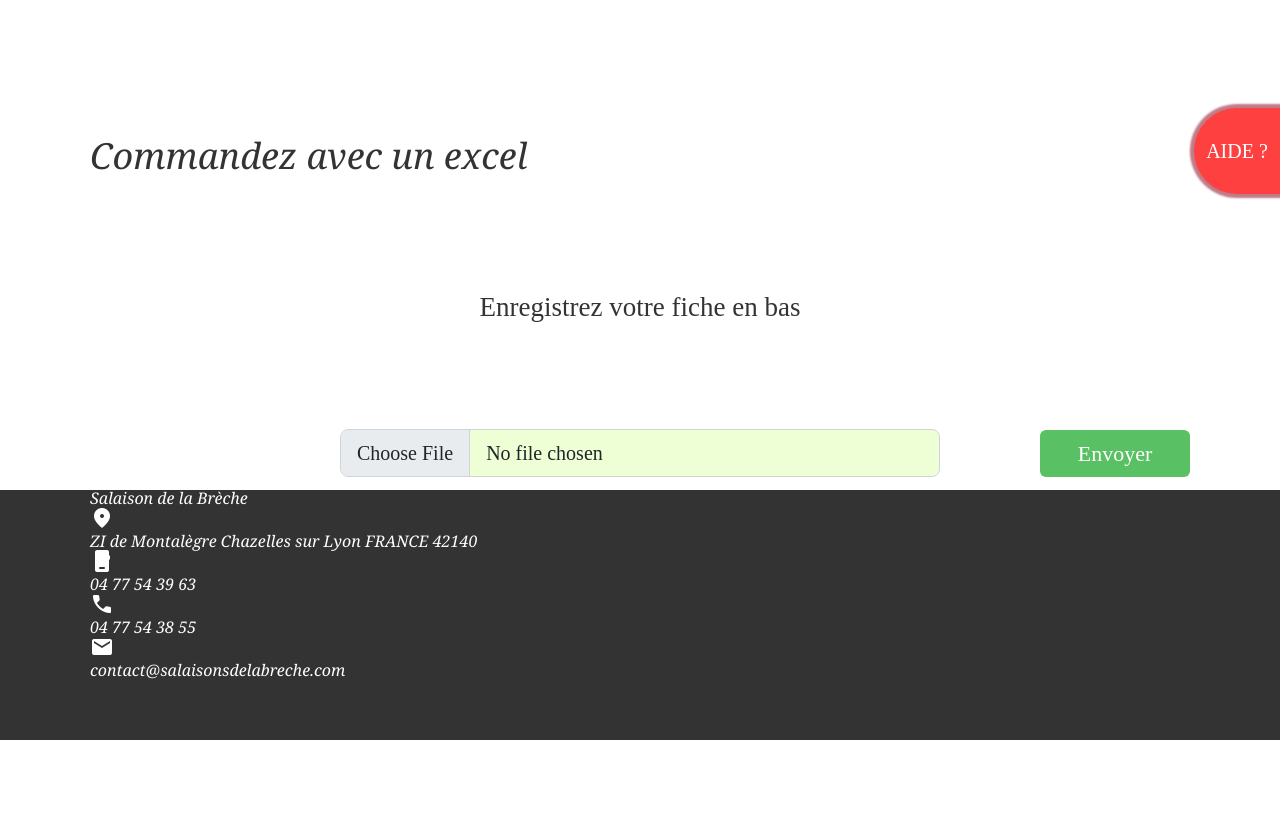
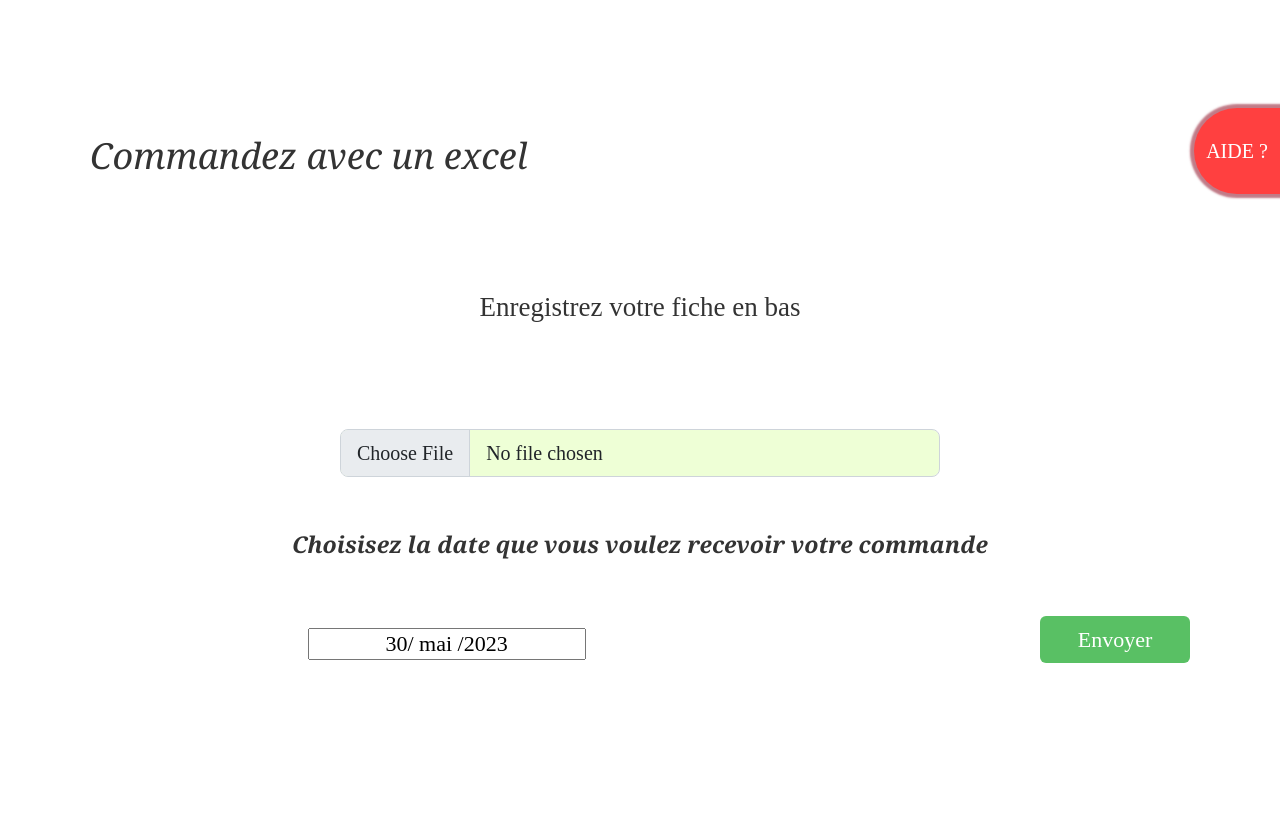
Before and after one commit to bibibush/frontend-breche, a React (Create React App) app: page /commande in a window 1280 px wide. Shown: the part 760-1582 px from the top of the page. Before the commit the page ends 1500 px from the top, so only its background shows below. Built offline with nearby package versions, Linux system fonts and the light colour scheme; no server answers; a web font is replaced by a local one.

Commit message:
react date picker 추가

```diff
--- a/package.json
+++ b/package.json
@@ -13,6 +13,7 @@
     "http-proxy-middleware": "^2.0.6",
     "react": "^18.2.0",
     "react-bootstrap": "^2.7.2",
+    "react-datepicker": "^4.13.0",
     "react-dom": "^18.2.0",
     "react-router-dom": "^6.10.0",
     "react-scripts": "5.0.1",
--- a/src/components/CommandeCSE.jsx
+++ b/src/components/CommandeCSE.jsx
@@ -1,15 +1,24 @@
 import { Form, Button } from "react-bootstrap";
 import { useCallback, useEffect, useState } from "react";
 import axios from "axios";
+import ReactDatePicker from "react-datepicker";
+import "react-datepicker/dist/react-datepicker.css";
+import { registerLocale } from "react-datepicker";
+import fr from "date-fns/locale/fr";
+
+registerLocale("fr", fr);
 
 export default function CommandeCSE() {
   const [files, setFiles] = useState([]);
   const [user, setUser] = useState({});
+  const [startDate, setStartDate] = useState(new Date());
+
   const onChangeupload = useCallback((event) => {
     setFiles(event.target.files);
   }, []);
   const upload = useCallback(() => {
     const formdata = new FormData(document.getElementById("info"));
+    formdata.append("date", startDate.toLocaleDateString("fr-FR"));
     formdata.append("order_file", files[0]);
     axios
       .post("/api/upload/", formdata, {
@@ -23,7 +32,7 @@ export default function CommandeCSE() {
         alert(err.response.statusText);
         console.log("upload error", err.response);
       });
-  }, [files]);
+  }, [startDate, files]);
   const getme = useCallback(async () => {
     try {
       const res = await axios.get("/api/getme/");
@@ -110,6 +119,16 @@ export default function CommandeCSE() {
           />
         </Form.Group>
         <Button onClick={upload}>Envoyer</Button>
+        <div className="calendar">
+          <p>Choisisez la date que vous voulez recevoir votre commande</p>
+          <ReactDatePicker
+            className="date"
+            selected={startDate}
+            onChange={(date) => setStartDate(date)}
+            locale={"fr"}
+            dateFormat={"dd/ MMMM /yyyy"}
+          />
+        </div>
       </div>
     </section>
   );
--- a/src/components/OrderSuccess.jsx
+++ b/src/components/OrderSuccess.jsx
@@ -40,6 +40,11 @@ export default function OrderSuccess() {
             <li className="phonenumber">{successInfo.phonenumber}</li>
             <li className="entreprise">{successInfo.entreprise}</li>
             <li className="email">{successInfo.email}</li>
+            <li className="livraison">
+              <span>Votre livraison vers</span> <br />
+              <br />
+              {successInfo.date}
+            </li>
           </ul>
         </div>
         <ClientDownload />
--- a/src/styles/CommandeCSE.css
+++ b/src/styles/CommandeCSE.css
@@ -1,7 +1,6 @@
 .orders {
   margin-top: 99px;
   position: relative;
-  height: 1100px;
 }
 .orders .user_info {
   width: 650px;
@@ -13,7 +12,7 @@
 }
 .orders .user_orders {
   width: 1100px;
-  margin: 0 auto;
+  margin: 0 auto 186px auto;
   position: relative;
 }
 .orders .user_orders p {
@@ -38,19 +37,35 @@
   background-color: #eeffd6;
   font-size: 20px;
 }
-.orders .user_orders button {
+.orders .user_orders > button {
   position: absolute;
   width: 150px;
   height: 47px;
-  bottom: 0;
+  bottom: -26px;
   right: 0;
   background-color: #59c064;
   border: 0;
   font-size: 22px;
 }
-.orders .user_orders button:hover {
+.orders .user_orders > button:hover {
   background-color: #428b49;
 }
-.orders .user_orders button:active {
+.orders .user_orders > button:active {
   background-color: #428b49;
 }
+.orders .user_orders .calendar {
+  margin-top: 56px;
+  position: relative;
+}
+.orders .user_orders .calendar p {
+  font-size: 23px;
+  text-align: center;
+  font-weight: 700;
+}
+.orders .user_orders .calendar .date {
+  position: absolute;
+  font-size: 22px;
+  text-align: center;
+  bottom: -26px;
+  left: 17vw;
+}
--- a/src/styles/OrderSuccess.css
+++ b/src/styles/OrderSuccess.css
@@ -2,6 +2,7 @@
   background-color: #486541;
   margin-top: 99px;
   height: 1350px;
+  white-space: pre-line;
 }
 .order_success .merci {
   width: 850px;
@@ -54,6 +55,9 @@
 .order_success .commande_info ul li:last-child {
   margin-bottom: 0;
 }
+.order_success .commande_info ul .livraison span {
+  font-size: 16px;
+}
 .order_success .commande_info .download {
   position: absolute;
   bottom: 25px;
```
Also changed, not shown: 1 other file (tests, documents, lock files or other folders).
